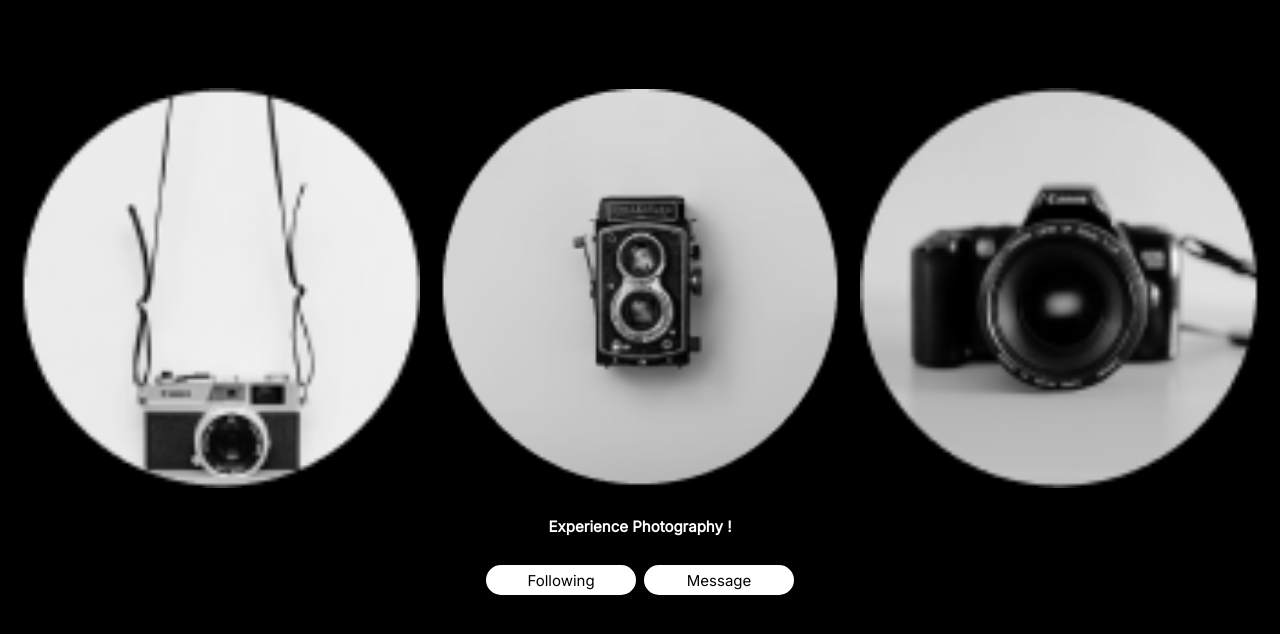
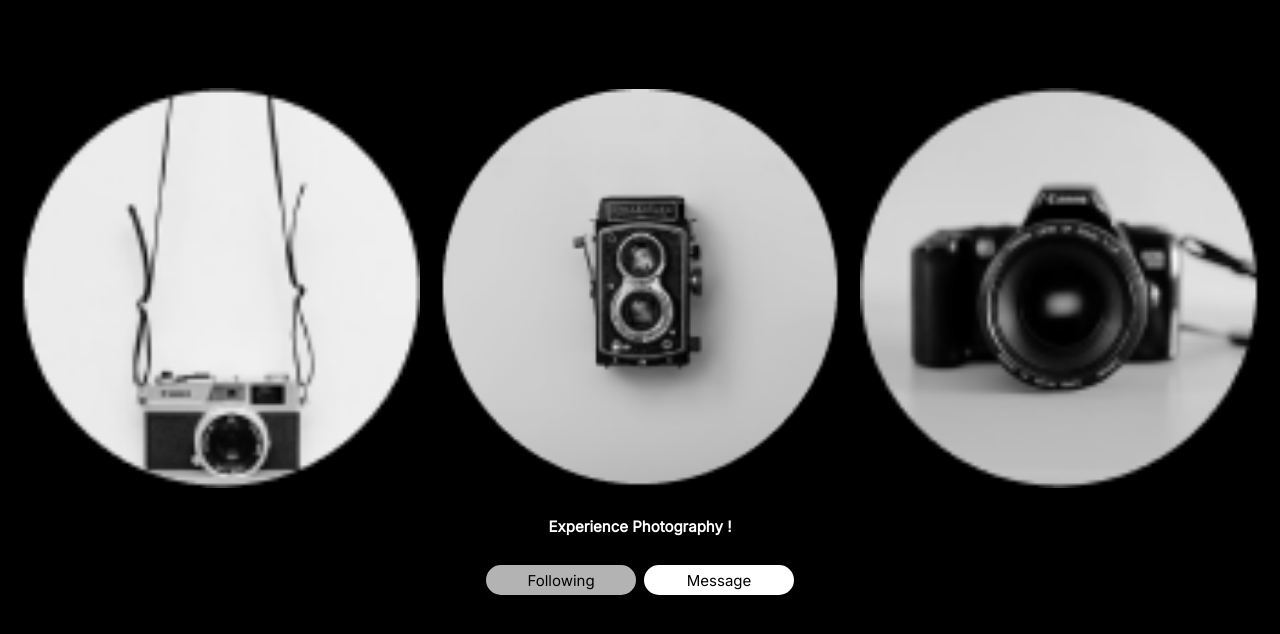
Before and after one commit to hyesom2642/Darkmode, a website: page index.html in a window 1280 px wide. In both pictures the pointer is over the button "Following". Drawn offline with nearby package versions, Linux system fonts and the light colour scheme; files that its build step writes are made by us from their sources.

Commit message:
Add opacity when button hover

```diff
--- a/styles/layouts/_header.scss
+++ b/styles/layouts/_header.scss
@@ -47,10 +47,15 @@
       background-color: #fff;
       border-radius: 16px;
       margin-right: 8px;
+      transition: opacity 0.3s ease-in-out;
 
       &:last-child {
         margin-right: 0;
       }
+
+      &:hover {
+        opacity: 0.7;
+      }
     }
   }
 }
```
